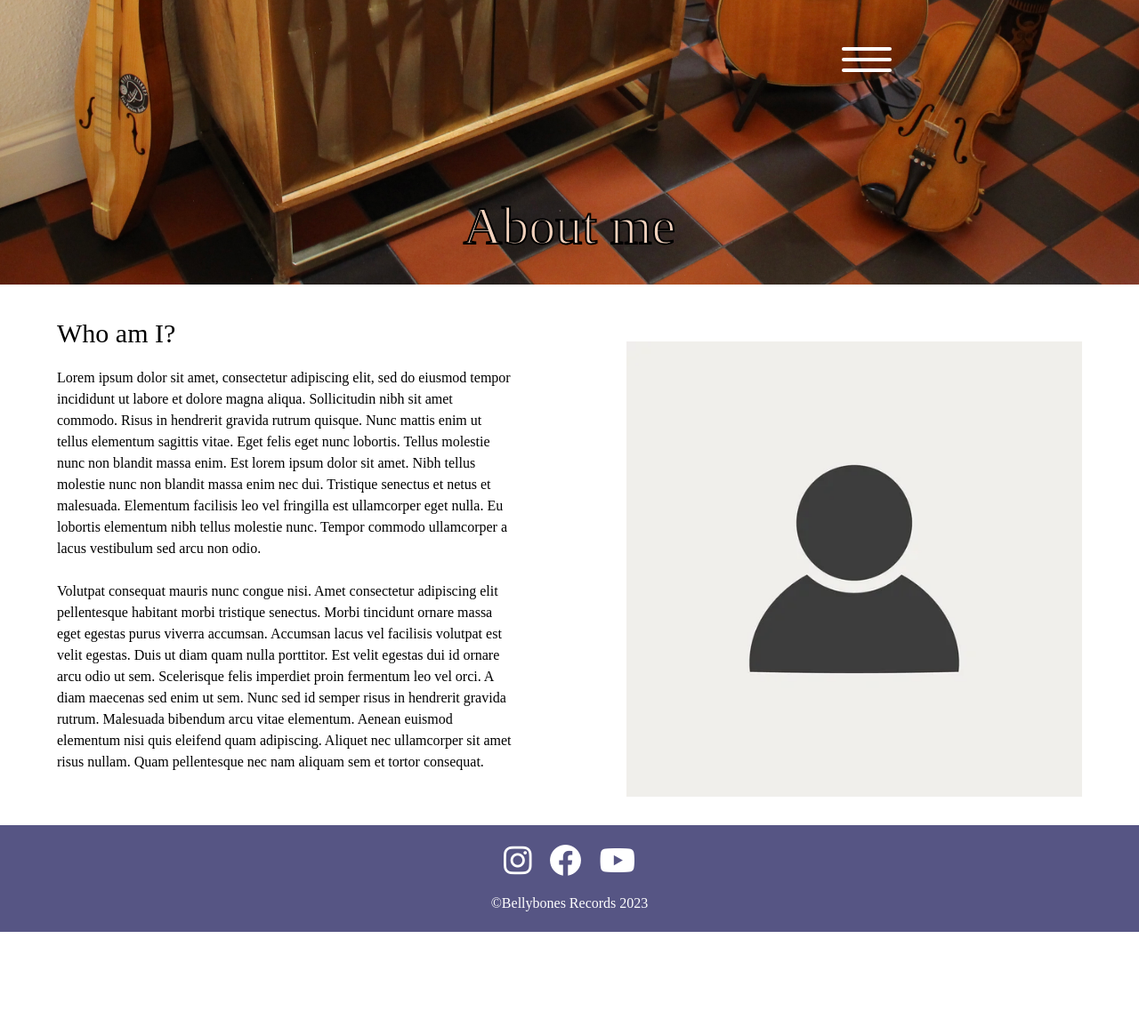
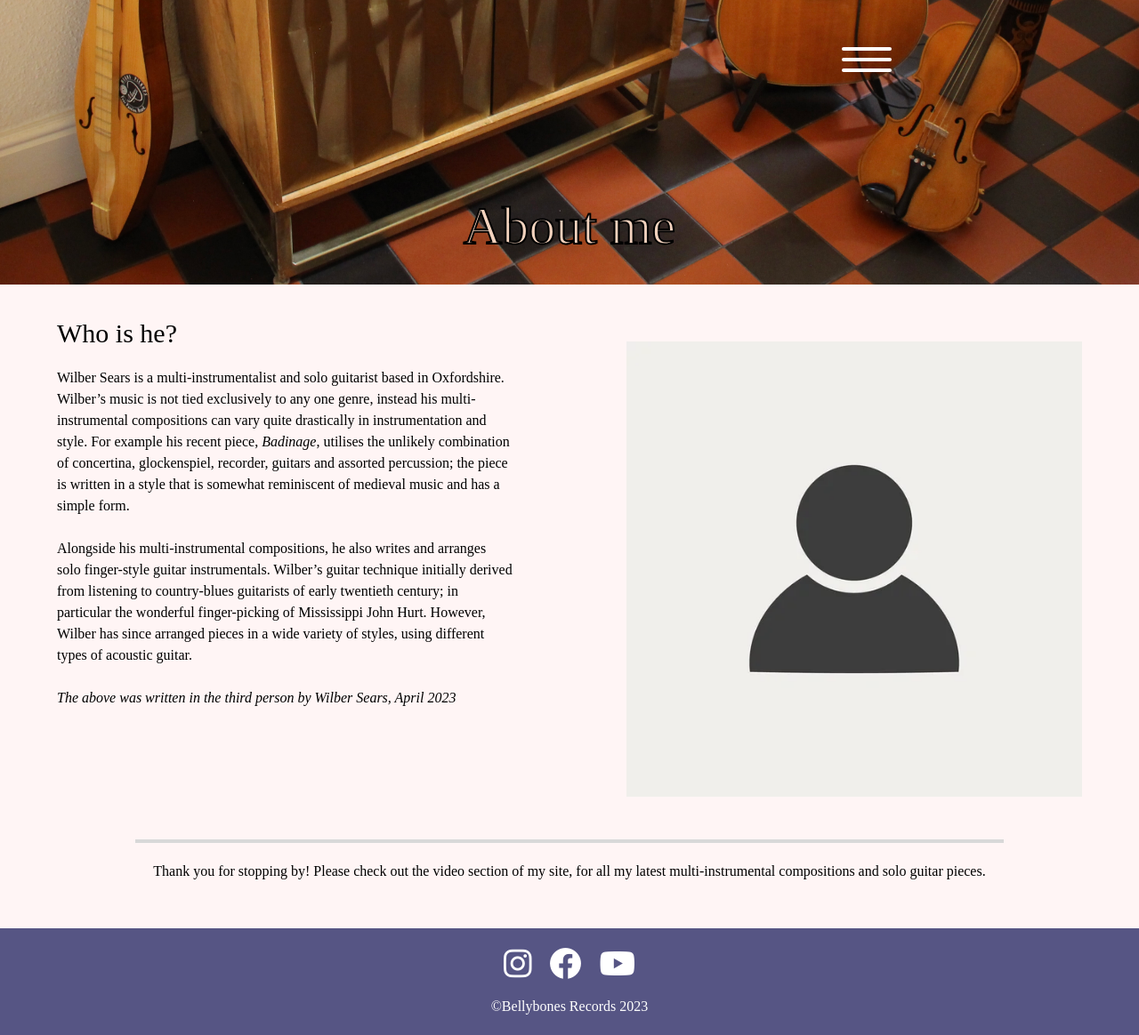
Before and after one commit to Wilber30/wilbermusic, a PHP site: page /templates/about.php in a window 1280 px wide; the page is wider, and only the part inside the window is pictured. Shown: that part at 89% size. Before the commit the page ends 1048 px from the top of that part, so only its background shows below. Run offline with PHP 8.4, Linux system fonts and the light colour scheme; style sheets or scripts are compiled from the project's sources; some libraries are stand-ins or nearby versions; some web fonts are replaced.

Commit message:
Adds content and updates mark-up/ classes

```diff
--- a/templates/about.php
+++ b/templates/about.php
@@ -16,14 +16,20 @@
             </div>
 					</div>
 				</div>
+				<div class="bg-off-white full-bleed">
 					<div class="container mx-auto">
-				<div>
-					<div class="flex flex-row justify-around mt-4 mb-8">
+						<div class="flex flex-row justify-around pt-4 lg:mb-8">
 							<div class="max-w-2/5">
 								<?php include 'content/about-me.php' ?>
 							</div>
 							<div class="max-w-2/5 mt-12">
 								<img src="../assets/images/stock.jpeg" alt="placeholder">
+							</div>
+						</div>
+
+						<div class="flex justify-center pb-8 lg:pb-4">
+							<div class="max-w-[90%]">
+								<?php include 'content/about-2.php' ?>
 							</div>
 						</div>
 					</div>
--- /dev/null
+++ b/templates/content/about-2.php
@@ -0,0 +1,16 @@
+<div class="lg:border-t-2 lg:border-grey lg:my-4">
+    <p class="lg:hidden">
+        Alongside his multi-instrumental compositions, he also writes and arranges solo finger-style guitar instrumentals.
+		Wilber’s guitar technique initially derived from listening to country-blues guitarists of early twentieth century;
+		in particular the wonderful finger-picking of Mississippi John Hurt. However, Wilber has since arranged pieces in a
+		wide variety of styles, using different types of acoustic guitar.
+		<br><br>
+		<i>The above was written in the third person by Wilber Sears, April 2023</i>
+        <br><br>
+    </p>
+
+    <p class="border-t-2 lg:border-grey p-5 text-center">
+		Thank you for stopping by! Please check out the video section of my site, for all my latest multi-instrumental compositions
+		and solo guitar pieces.
+	</p>
+</div>
--- a/templates/content/about-me.php
+++ b/templates/content/about-me.php
@@ -1,18 +1,21 @@
 <div>
-	<h2 class="my-4">Who am I?</h2>
-		<p>
-				Lorem ipsum dolor sit amet, consectetur adipiscing elit, sed do eiusmod tempor incididunt ut labore et dolore magna aliqua.
-				Sollicitudin nibh sit amet commodo. Risus in hendrerit gravida rutrum quisque. Nunc mattis enim ut tellus elementum sagittis vitae.
-				Eget felis eget nunc lobortis. Tellus molestie nunc non blandit massa enim. Est lorem ipsum dolor sit amet. Nibh tellus molestie nunc non blandit massa enim nec dui.
-				Tristique senectus et netus et malesuada. Elementum facilisis leo vel fringilla est ullamcorper eget nulla.
-				Eu lobortis elementum nibh tellus molestie nunc. Tempor commodo ullamcorper a lacus vestibulum sed arcu non odio.
-		</p><br>
+	<h2 class="mt-4 lg:my-4">Who is he?</h2>
+	<p>
+		Wilber Sears is a multi-instrumentalist and solo guitarist based in Oxfordshire.
+		Wilber’s music is not tied exclusively to any one genre, instead his multi-instrumental
+		compositions can vary quite drastically in instrumentation and style. For example his recent piece,
+		<i>Badinage</i>, utilises the unlikely combination of concertina, glockenspiel, recorder, guitars and assorted percussion;
+		the piece is written in a style that is somewhat reminiscent of medieval music and has a simple form.
+		<br><br>
+	</p>
 
-		<p>
-				Volutpat consequat mauris nunc congue nisi. Amet consectetur adipiscing elit pellentesque habitant morbi tristique senectus.
-				Morbi tincidunt ornare massa eget egestas purus viverra accumsan. Accumsan lacus vel facilisis volutpat est velit egestas. Duis ut diam quam nulla porttitor.
-				Est velit egestas dui id ornare arcu odio ut sem. Scelerisque felis imperdiet proin fermentum leo vel orci. A diam maecenas sed enim ut sem.
-				Nunc sed id semper risus in hendrerit gravida rutrum. Malesuada bibendum arcu vitae elementum. Aenean euismod elementum nisi quis eleifend quam adipiscing.
-				Aliquet nec ullamcorper sit amet risus nullam. Quam pellentesque nec nam aliquam sem et tortor consequat.
-		</p>
+	<p class="hidden lg:block">
+		Alongside his multi-instrumental compositions, he also writes and arranges solo finger-style guitar instrumentals.
+		Wilber’s guitar technique initially derived from listening to country-blues guitarists of early twentieth century;
+		in particular the wonderful finger-picking of Mississippi John Hurt. However, Wilber has since arranged pieces in a
+		wide variety of styles, using different types of acoustic guitar.
+		<br><br>
+
+		<i>The above was written in the third person by Wilber Sears, April 2023</i>
+	</p>
 </div>
```
Lines whose indentation alone changed are shown as unchanged.
